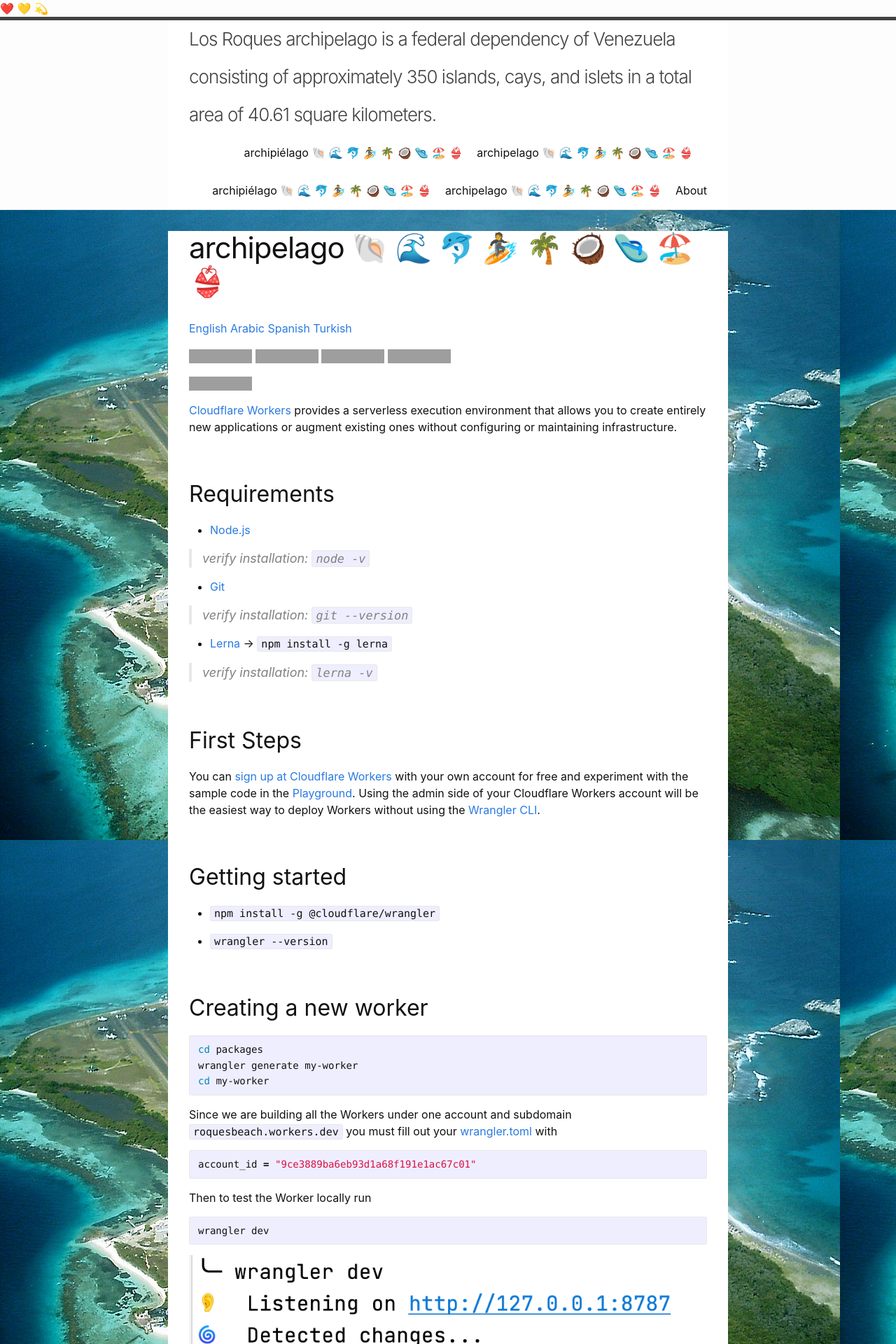
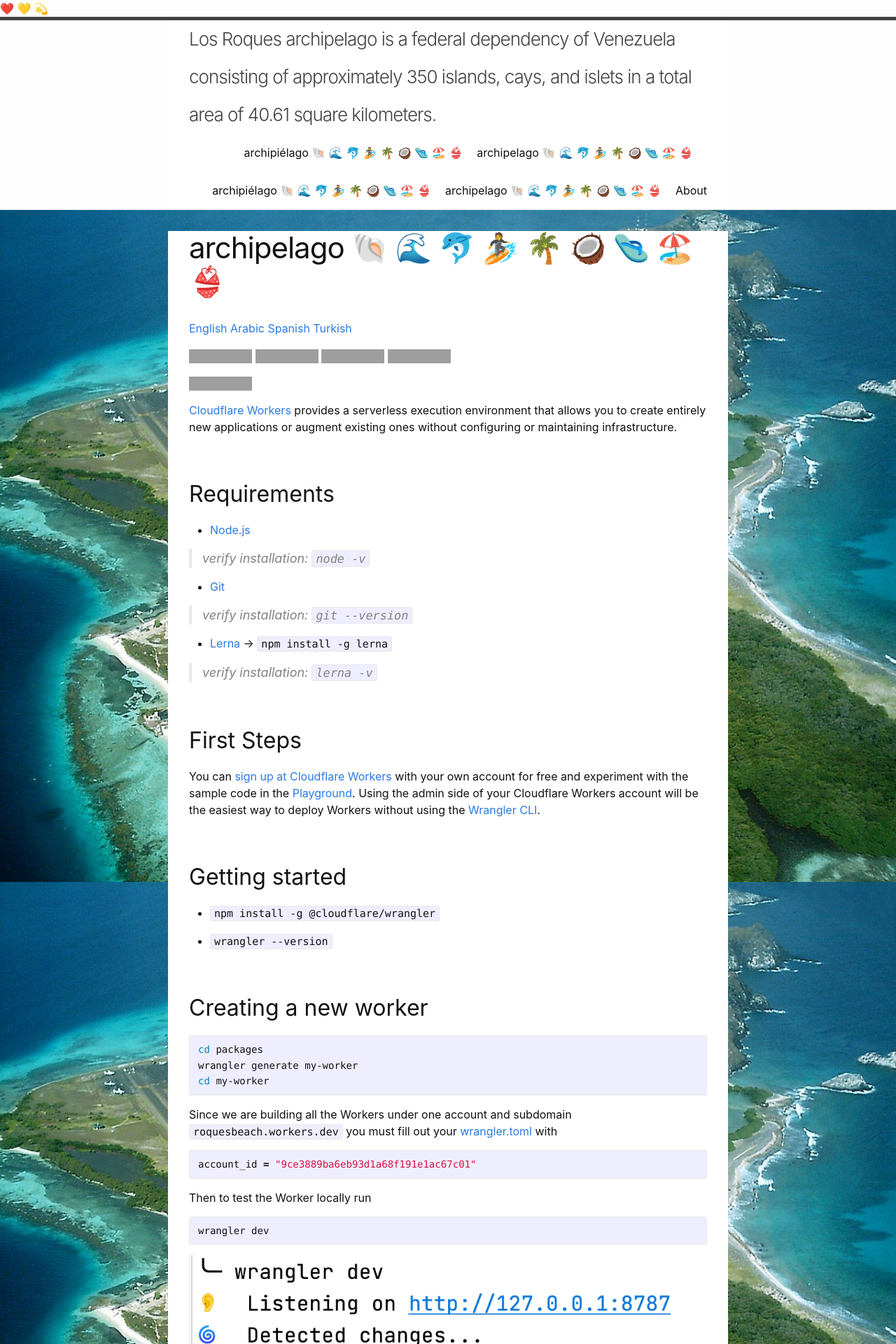
Before and after one commit to RoquesBeach/archipelago, a Jekyll site: the page built from README.md, in a window 1280 px wide. Shown: the top 1920 px of the page at 70% size. Built offline with Jekyll 4.4.1, drawn with Linux system fonts in a browser that asks for light colours; grey boxes are pictures that could not be loaded.

Commit message:
Update custom-styles.scss (#139)

```diff
--- a/_sass/minima/custom-styles.scss
+++ b/_sass/minima/custom-styles.scss
@@ -1,5 +1,5 @@
 // Placeholder to allow defining custom styles that override everything else.
 // (Use `_sass/minima/custom-variables.scss` to override variable defaults)
 
-.page-content { background: url("../images/el-gran-roque.jpg"); }
+.page-content { background: url("../images/el-gran-roque.jpg"); background-attachment: fixed; background-size: contain;}
 .wrapper { background-color: white; }
```
